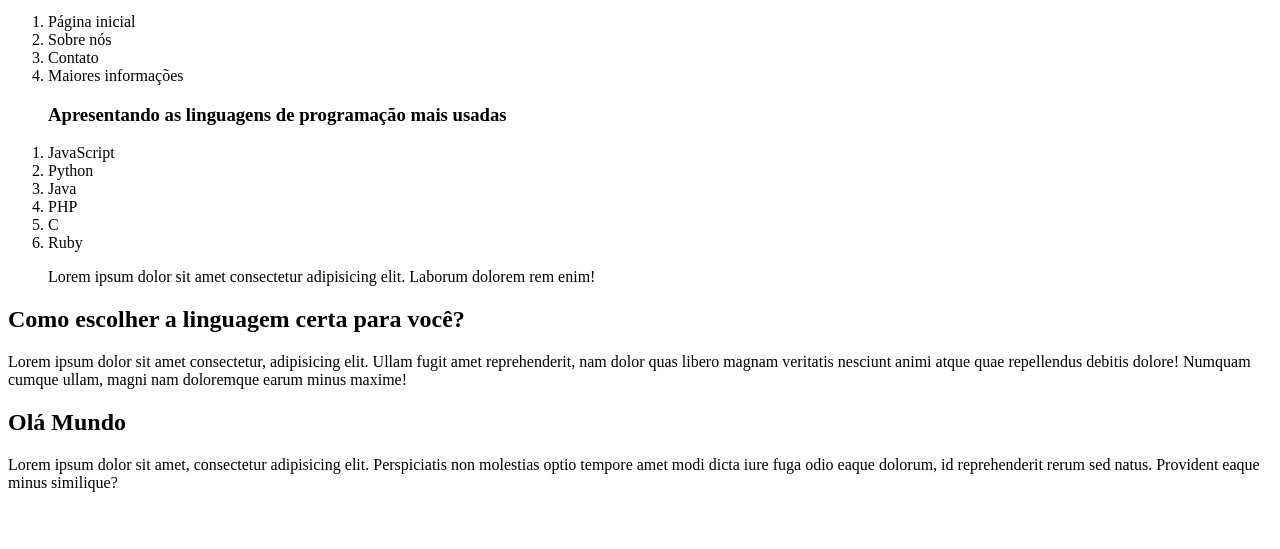
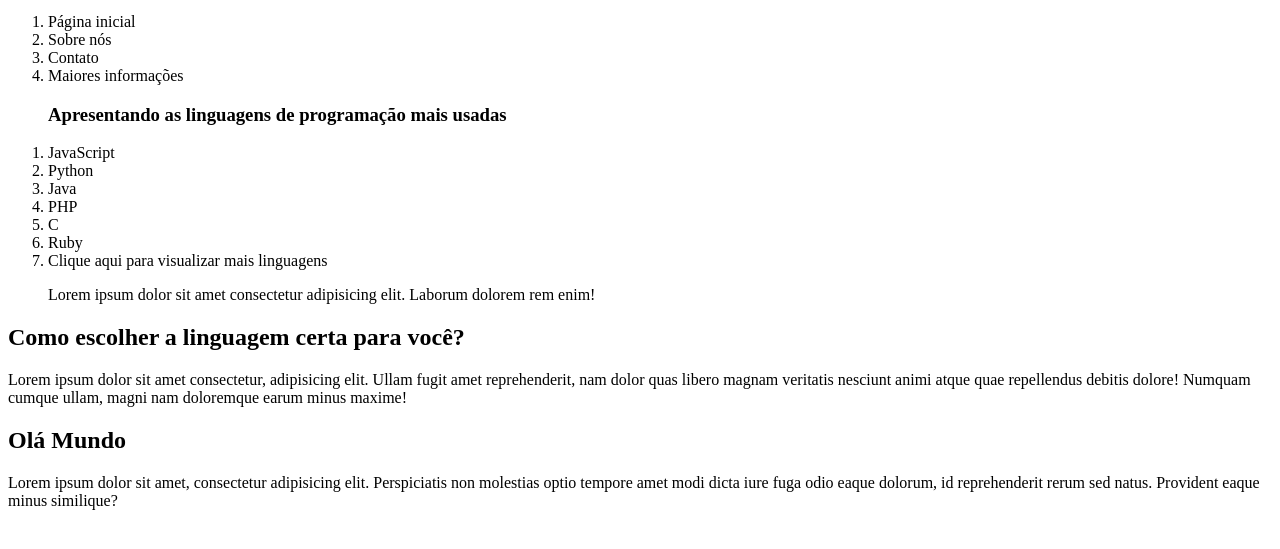
Before and after one commit to KamillaLima/CursoGithub, a plain HTML site: page index.html in a window 1280 px wide. Shown: the part 101-650 px from the top of the page. Drawn offline with Linux system fonts and the light colour scheme.

Commit message:
add mais uma linguagem na lista

```diff
--- a/index.html
+++ b/index.html
@@ -28,8 +28,8 @@
         <li>Java</li>
         <li>PHP</li>
         <li>C</li>
-
         <li>Ruby</li>
+        <li>Clique aqui para visualizar mais linguagens</li>
         <p>Lorem ipsum dolor sit amet consectetur adipisicing elit. Laborum dolorem rem enim!</p>
     </ol>
 
```
